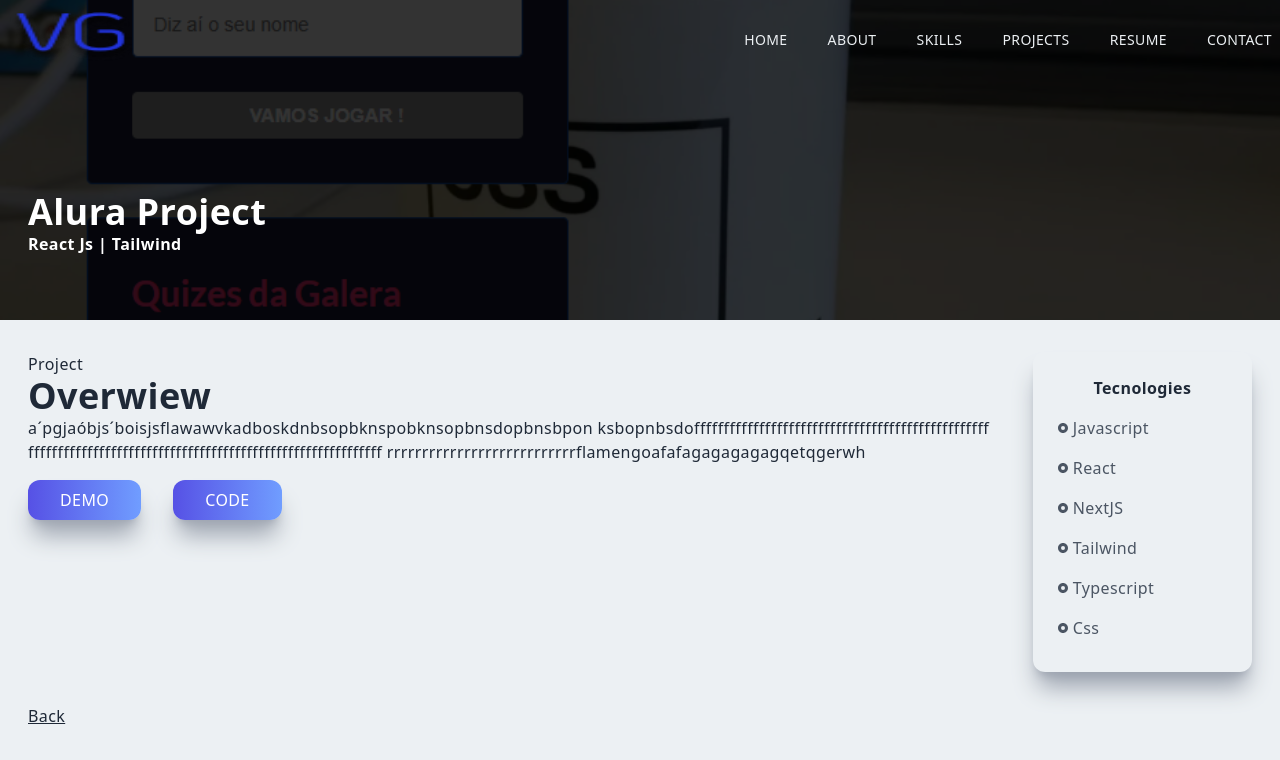
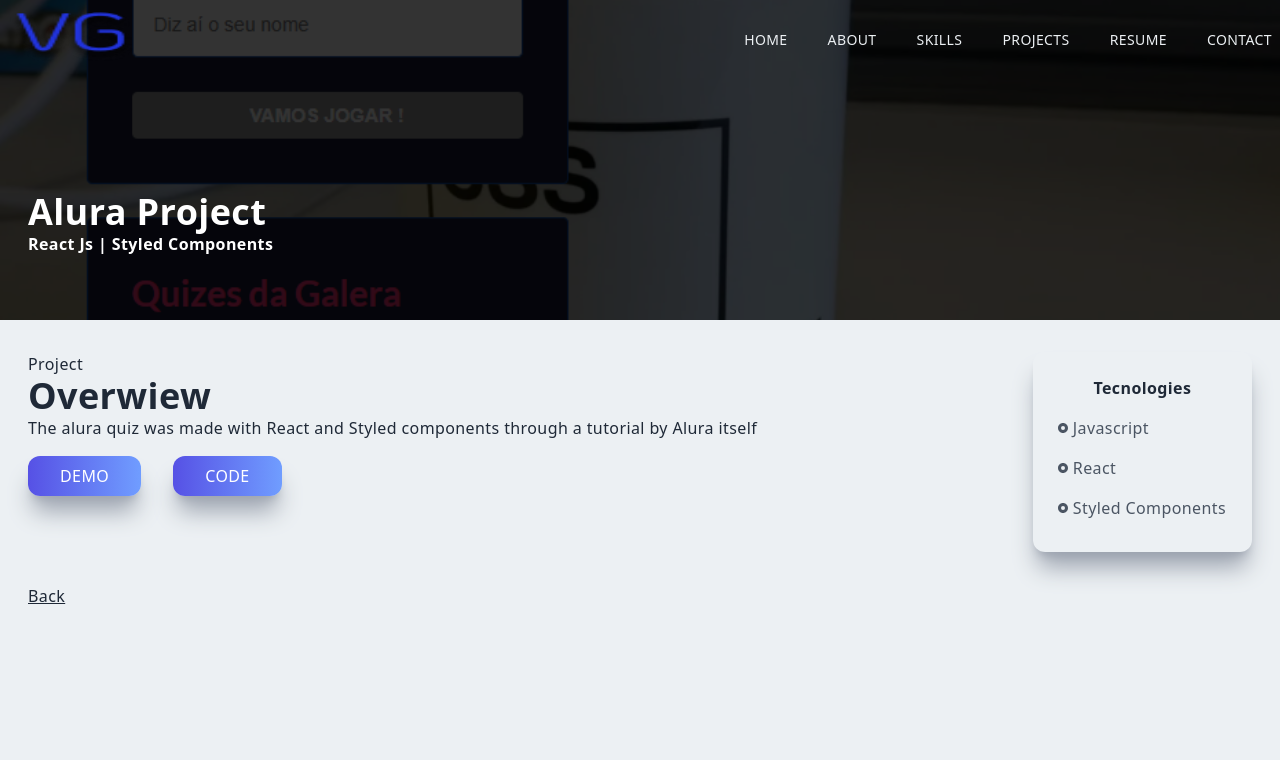
Before and after one commit to victorgonzalezz/portfofio, a Next.js app: page /alura in a window 1280 px wide. Shown: the top 760 px of the page. Built offline with nearby package versions, Linux system fonts and the light colour scheme.

Commit message:
ajust text on site done

```diff
--- a/components/About.jsx
+++ b/components/About.jsx
@@ -13,7 +13,7 @@ const About = () => {
           <p className="py-2 text-gray-600">I am not your normal developer</p>
           <p className="py-2 text-gray-600">I have spent last 10 years as a personal trainer and now I am a ...</p>
           <p className="py-2 text-gray-600">
-          Frontend Developer from Brazil currently focused on work in the
+          Frontend Developer with one year of professional experiencia. I'm from Brazil currently living in Portugal focused on work in the
           entire Javascript ecosystem. Constantly expanding my knowledge
           and trying to keep up with this everchanging market.
           Fascinated with how intricate programming can be I was quickly drawn
--- a/components/Contact.jsx
+++ b/components/Contact.jsx
@@ -24,7 +24,7 @@ export const Contact = () => {
               <div>
                 <h2 className='py-2'>Victor Gonzalez</h2>
                 <p>Front-End Developer</p>
-                <p className='py-4'>I am available for freelance or full-time positions. Contact me and let´s talk.</p>
+                <p className='py-4'>I am available mainly for a full-time position or a Freelance job. Contact me and let´s talk.</p>
               </div>
               <div>
                 <p className='uppercase pt-8'>Connect with Me</p>
--- a/components/Main.jsx
+++ b/components/Main.jsx
@@ -19,10 +19,8 @@ const Main = () => {
           </h1>
           <h1 className="py-2 text-gray-700">A Front-End Web Developer</h1>
           <p className="py-4 text-gray-600 max-w-[70%] m-auto">
-            I´m a Júnior front-end web developer deeply envolve in building
-            awesome digital experiences. Currently, I´m focused on building
-            responsive front-end web applications while learning back-end
-            technologies.
+          I´m a Júnior front-end web developer deeply envolve in building awesome digital experiences.
+          Currently, I´m focused on building responsive front-end web applications.
           </p>
           <div className="flex items-center justify-between max-w-[330px] m-auto py-4">
           <a
--- a/pages/adidas.jsx
+++ b/pages/adidas.jsx
@@ -21,10 +21,7 @@ import Link from 'next/link';
           <p>Project</p>
           <h2>Overwiew</h2>
           <p>
-            a´pgjaóbjs´boisjsflawawvkadboskdnbsopbknspobknsopbnsdopbnsbpon
-            ksbopnbsdoffffffffffffffffffffffffffffffffffffffffffffffffff
-            ffffffffffffffffffffffffffffffffffffffffffffffffffffffffffff
-            rrrrrrrrrrrrrrrrrrrrrrrrrrrflamengoafafagagagagagqetqgerwh
+          This project was made with pure Javascript. In it I was able to add 3D interactions only with the Language without any Framework
           </p>
           <button className='px-8 py-2 mt-4 mr-8'>Demo</button>
           <button className='px-8 py-2 mt-4 mr-8'>Code</button>
@@ -33,7 +30,7 @@ import Link from 'next/link';
           <div className='p-2'>
             <p className='text-center font-bold pb-2'>Tecnologies</p>
             <div className='grid grid-cols-3 md:grid-cols-1'>
-              <p className='text-gray-600 py-2 flex items-center'><RiRadioButtonFill  className='pr-1'/> Javascript</p>
+              <p className='text-gray-600 py-2 flex items-center'><RiRadioButtonFill  className='pr-1'/> Vanilla Js</p>
             </div>
             <div>
               <p className='text-gray-600 py-2 flex items-center'><RiRadioButtonFill  className='pr-1'/> HTML</p>
--- a/pages/alura.jsx
+++ b/pages/alura.jsx
@@ -12,7 +12,7 @@ import Link from 'next/link';
       <Image className='absolute z-1' layout='fill' objectFit='cover' src={aluraProject} alt='/'/>
       <div className='absolute top-[70%] max-w-[1240px] w-full left-[50%] right-[50%] translate-x-[-50%] translate-y-[-50%] text-white z-10 p-2'>
         <h2>Alura Project</h2>
-        <h3>React Js | Tailwind</h3>
+        <h3>React Js | Styled Components</h3>
       </div>
     </div>
 
@@ -21,10 +21,7 @@ import Link from 'next/link';
           <p>Project</p>
           <h2>Overwiew</h2>
           <p>
-            a´pgjaóbjs´boisjsflawawvkadboskdnbsopbknspobknsopbnsdopbnsbpon
-            ksbopnbsdoffffffffffffffffffffffffffffffffffffffffffffffffff
-            ffffffffffffffffffffffffffffffffffffffffffffffffffffffffffff
-            rrrrrrrrrrrrrrrrrrrrrrrrrrrflamengoafafagagagagagqetqgerwh
+          The alura quiz was made with React and Styled components through a tutorial by Alura itself
           </p>
           <button className='px-8 py-2 mt-4 mr-8'>Demo</button>
           <button className='px-8 py-2 mt-4 mr-8'>Code</button>
@@ -39,16 +36,7 @@ import Link from 'next/link';
               <p className='text-gray-600 py-2 flex items-center'><RiRadioButtonFill  className='pr-1'/> React</p>
             </div>
             <div>
-              <p className='text-gray-600 py-2 flex items-center'><RiRadioButtonFill  className='pr-1'/> NextJS</p>
-            </div>
-            <div>
-              <p className='text-gray-600 py-2 flex items-center'><RiRadioButtonFill  className='pr-1'/> Tailwind</p>
-            </div>
-            <div>
-              <p className='text-gray-600 py-2 flex items-center'><RiRadioButtonFill  className='pr-1'/> Typescript</p>
-            </div>
-            <div>
-              <p className='text-gray-600 py-2 flex items-center'><RiRadioButtonFill  className='pr-1'/> Css</p>
+              <p className='text-gray-600 py-2 flex items-center'><RiRadioButtonFill  className='pr-1'/> Styled Components</p>
             </div>
           </div>
         </div>
--- a/pages/creditcard.jsx
+++ b/pages/creditcard.jsx
@@ -21,10 +21,9 @@ import Link from 'next/link';
           <p>Project</p>
           <h2>Overwiew</h2>
           <p>
-            a´pgjaóbjs´boisjsflawawvkadboskdnbsopbknspobknsopbnsdopbnsbpon
-            ksbopnbsdoffffffffffffffffffffffffffffffffffffffffffffffffff
-            ffffffffffffffffffffffffffffffffffffffffffffffffffffffffffff
-            rrrrrrrrrrrrrrrrrrrrrrrrrrrflamengoafafagagagagagqetqgerwh
+          Project made with React and Material UI. The project consisted of creating
+           a credit card form. In it I used a React package called 'react-credit-cards'. With it installed,
+           as soon as you type the initial numbers, the package recognizes which flag it belongs to.
           </p>
           <button className='px-8 py-2 mt-4 mr-8'>Demo</button>
           <button className='px-8 py-2 mt-4 mr-8'>Code</button>
--- a/pages/sanjow.jsx
+++ b/pages/sanjow.jsx
@@ -21,10 +21,11 @@ import Link from 'next/link';
           <p>Project</p>
           <h2>Overwiew</h2>
           <p>
-            a´pgjaóbjs´boisjsflawawvkadboskdnbsopbknspobknsopbnsdopbnsbpon
-            ksbopnbsdoffffffffffffffffffffffffffffffffffffffffffffffffff
-            ffffffffffffffffffffffffffffffffffffffffffffffffffffffffffff
-            rrrrrrrrrrrrrrrrrrrrrrrrrrrflamengoafafagagagagagqetqgerwh
+          This project was a challenge to be delivered as a selection process for a job opportunity.
+          By far, it was the hardest of all. The project consisted of consuming
+           the reqres.in api, inserting pagination,
+           editing individual profile data, etc. It was the project was made with
+            React, NextJs, Typescript and ChakraUi.
           </p>
           <button className='px-8 py-2 mt-4 mr-8'>Demo</button>
             <button className='px-8 py-2 mt-4 mr-8'>Code</button>
```
